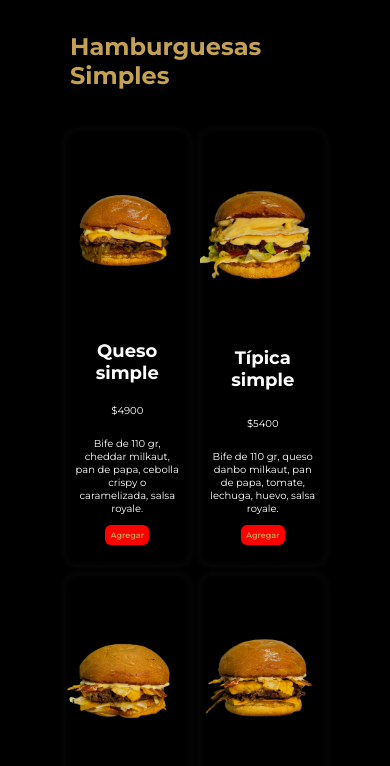
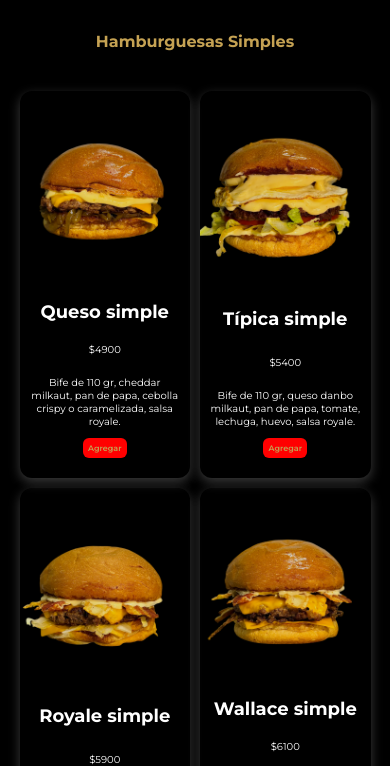
Before and after one commit to LuchockDos/RoyaleBurguer, a plain HTML site: page index.html in a window 390 px wide. Shown: the part 78-844 px from the top of the page. Drawn offline with nearby package versions, Linux system fonts and the light colour scheme.

Commit message:
fourthCommit

```diff
--- a/styles.css
+++ b/styles.css
@@ -69,7 +69,7 @@ html {
   width: 100%;
   height: auto;
   display: flex;
-  padding: 50px;
+  padding: 50px 0;
   flex-direction: column;
   background-color: black;
 }
@@ -104,9 +104,7 @@ html {
   background-position: cover;
   overflow: hidden;
   text-align: center;
-    box-shadow:
-        0 0 8px rgba(255, 255, 255, 0.05),      /* glow exterior */
-        inset 0 0 6px rgba(255, 255, 255, 0.03); /* brillo interior */
+  box-shadow: 0px 4px 12px rgba(141, 141, 141, 0.18);
 }
 
 .product {
@@ -431,8 +429,16 @@ html {
   .products_article {
     grid-template-columns: repeat(2, 1fr);
   }
+    .card
+  {
+    grid-template-rows: 300px 1fr;
+  }
 }
 @media screen and (max-width: 768px) {
+  .h1_global
+  {
+    font-size: 16px;
+  }
   .modal_item_info {
     font-size: 10px;
   }
@@ -527,6 +533,12 @@ html {
     gap: 10px;
     grid-template-columns: repeat(2,1fr);
   }
+  .card
+  {
+    grid-template-rows: 200px 1fr;
+    box-shadow: 0px 4px 12px rgb(59, 59, 59);
+  }
+
   .info_product
   {
     font-size: 10px;
```
